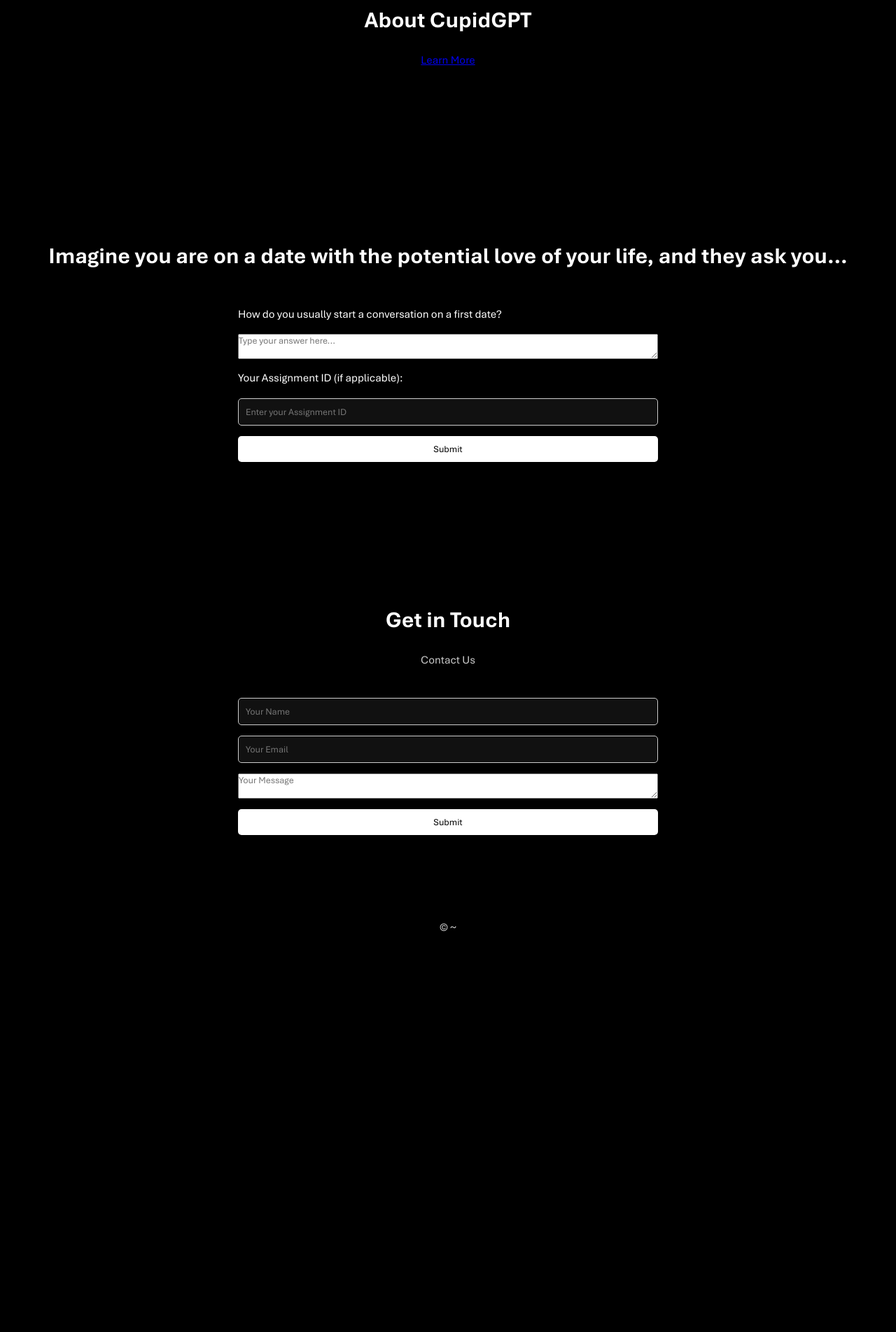
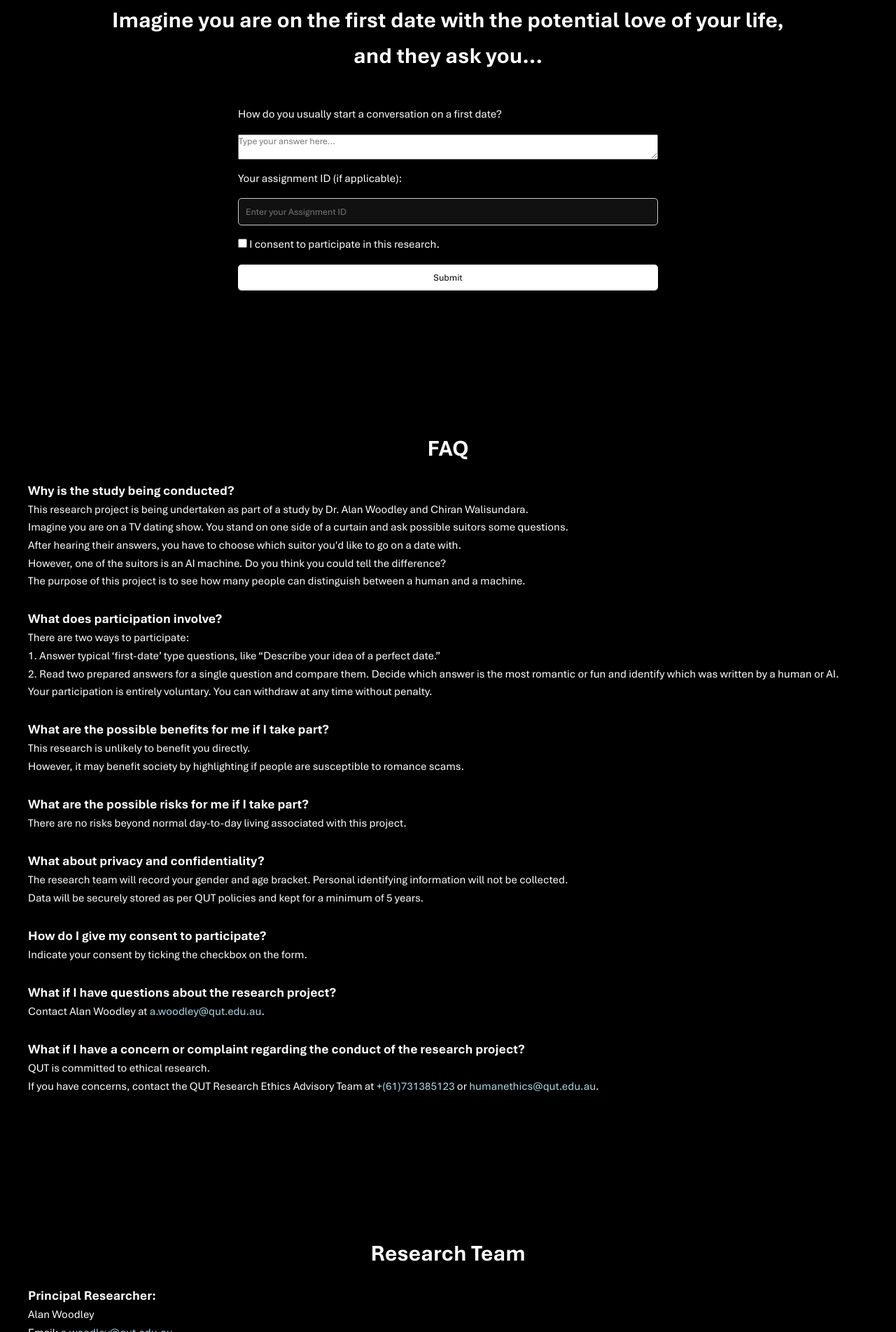
Before and after one commit to chillaah/cupidgpt, a website: page frontend/index.html in a window 1280 px wide. Shown: the part 897-2800 px from the top of the page at 70% size. Before the commit the page ends 2255 px from the top, so only its background shows below. Drawn offline with Linux system fonts and the light colour scheme.

Commit message:
consent + faq + contacts
consent button, frequently asked questions, and research team contacts

```diff
--- a/frontend/index.html
+++ b/frontend/index.html
@@ -11,15 +11,15 @@
     <nav>
       <div class="logo">CupidGPT</div>
       <ul class="nav-links">
-        <li><a href="#about">About</a></li>
-        <li><a href="#survey">Survey</a></li>
+        <li><a href="#survey">Date-Sim</a></li>
+        <li><a href="#faq">FAQ</a></li>
         <li><a href="#contact">Contact</a></li>
       </ul>
     </nav>
   </header>
 
   <main>
-    <!-- Hero section with id for scrolling -->
+    <!-- Hero section -->
     <section id="hero" class="hero">
       <div class="hero-content">
         <h1>GenAI Matchmaking Research</h1>
@@ -28,47 +28,111 @@
       </div>
     </section>
 
-    <section id="about" class="content-section">
-      <div class="container">
-        <h2>About CupidGPT</h2>
-        <p><a href="https://www.qut.edu.au/research/study-with-us/vacation-research-experience-scheme-student-topics/vres/cupidgtp-or-love-bytes-a-turning-test-in-the-world-of-genai-matchmaking">Learn More</a></p>
-      </div>
-    </section>
-
+    <!-- Survey section -->
     <section id="survey" class="content-section">
       <div class="container">
-        <h2>Imagine you are on a date with the potential love of your life, and they ask you...</h2>
+        <h2>Imagine you are on the first date with the potential love of your life,<br>and they ask you...</h2>
         &nbsp;
         <form id="surveyForm" onsubmit="submitSurvey(event)">
-          <!-- Sample questions -->
           <label for="answer">How do you usually start a conversation on a first date?</label>
           <textarea type="text" name="answer" id="answer" placeholder="Type your answer here..." required></textarea>
 
-          <label for="assignmentId">Your Assignment ID (if applicable):</label>
+          <label for="assignmentId">Your assignment ID (if applicable):</label>
           <input type="text" name="assignment_id" id="assignmentId" placeholder="Enter your Assignment ID" required>
+
+          <label>
+            <input type="checkbox" id="consentCheckbox" required>
+            I consent to participate in this research.
+          </label>
 
           <button type="submit">Submit</button>
         </form>
       </div>
     </section>
 
+    <!-- FAQ section -->
+    <section id="faq" class="content-section">
+      <div class="container">
+        <h2>FAQ</h2>
+        <div class="faq-item">
+          <h3>Why is the study being conducted?</h3>
+          This research project is being undertaken as part of a study by Dr. Alan Woodley and Chiran Walisundara.<br>
+          Imagine you are on a TV dating show. You stand on one side of a curtain and ask possible suitors some questions.<br>
+          After hearing their answers, you have to choose which suitor you'd like to go on a date with.<br>
+          However, one of the suitors is an AI machine. Do you think you could tell the difference?<br>
+          The purpose of this project is to see how many people can distinguish between a human and a machine.
+        </div>
+        &nbsp;
+        <div class="faq-item">
+          <h3>What does participation involve?</h3>
+          There are two ways to participate:<br>
+          1. Answer typical ‘first-date’ type questions, like “Describe your idea of a perfect date.”<br>
+          2. Read two prepared answers for a single question and compare them. Decide which answer is the most romantic or fun and identify which was written by a human or AI.<br>
+          Your participation is entirely voluntary. You can withdraw at any time without penalty.
+        </div>
+        &nbsp;
+        <div class="faq-item">
+          <h3>What are the possible benefits for me if I take part?</h3>
+          This research is unlikely to benefit you directly.<br>
+          However, it may benefit society by highlighting if people are susceptible to romance scams.
+        </div>
+        &nbsp;
+        <div class="faq-item">
+          <h3>What are the possible risks for me if I take part?</h3>
+          There are no risks beyond normal day-to-day living associated with this project.
+        </div>
+        &nbsp;
+        <div class="faq-item">
+          <h3>What about privacy and confidentiality?</h3>
+          The research team will record your gender and age bracket. Personal identifying information will not be collected.<br>
+          Data will be securely stored as per QUT policies and kept for a minimum of 5 years.
+        </div>
+        &nbsp;
+        <div class="faq-item">
+          <h3>How do I give my consent to participate?</h3>
+          Indicate your consent by ticking the checkbox on the form.
+        </div>
+        &nbsp;
+        <div class="faq-item">
+          <h3>What if I have questions about the research project?</h3>
+          Contact Alan Woodley at <a href="mailto:a.woodley@qut.edu.au">a.woodley@qut.edu.au</a>.
+        </div>
+        &nbsp;
+        <div class="faq-item">
+          <h3>What if I have a concern or complaint regarding the conduct of the research project?</h3>
+          QUT is committed to ethical research.<br>
+          If you have concerns, contact the QUT Research Ethics Advisory Team at <a href="tel:+61731385123">+(61)731385123</a> or <a href="mailto:humanethics@qut.edu.au">humanethics@qut.edu.au</a>.
+        </div>
+      </div>
+    </section>
+
+    <!-- Contact section -->
     <section id="contact" class="content-section">
       <div class="container">
-        <h2>Get in Touch</h2>
-        <p>Contact Us</p>
-        <form>
-          <input type="text" placeholder="Your Name" required>
-          <input type="email" placeholder="Your Email" required>
-          <textarea placeholder="Your Message" required></textarea>
-          <button type="submit">Submit</button>
-        </form>
+        <h2>Research Team</h2>
+        <div class="faq-item">
+          <h3>Principal Researcher:</h3>
+          Alan Woodley<br>
+          Email: <a href="mailto:a.woodley@qut.edu.au">a.woodley@qut.edu.au</a>
+        </div>
+        &nbsp;
+        <div class="faq-item">
+          <h3>Associate Researcher:</h3>
+          Chiran Walisundara<br>
+          Email: <a href="mailto:chiran@engineer.com">chiran@engineer.com</a>
+        </div>
+        &nbsp;
+        <div class="faq-item">
+          <h3>Affiliated Organisation:</h3>
+          School of Computer Science, Faculty of Science<br>
+          Queensland University of Technology (QUT)
+        </div>
       </div>
     </section>
-  </main>
 
   <footer>
     <div class="container">
-      <p>&copy; ~</p>
+      <p>&copy; cupidgpt 2024</p>
     </div>
   </footer>
 
--- a/frontend/styles.css
+++ b/frontend/styles.css
@@ -211,3 +211,14 @@
   text-align: center;
   color: #ccc; /* Light gray text */
 }
+
+/* Hyperlinks */
+a {
+  color: #ADD8E6; /* Light blue color */
+  text-decoration: none;
+}
+
+a:hover {
+  text-decoration: underline;
+  color: #87CEFA; /* Slightly darker light blue on hover */
+}
```
Also changed, not shown: 1 other file.
